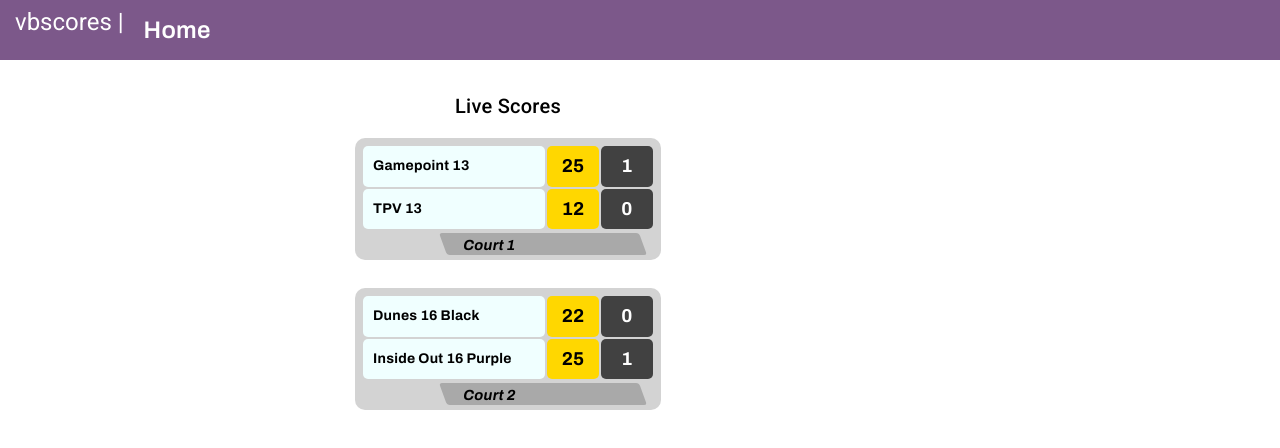
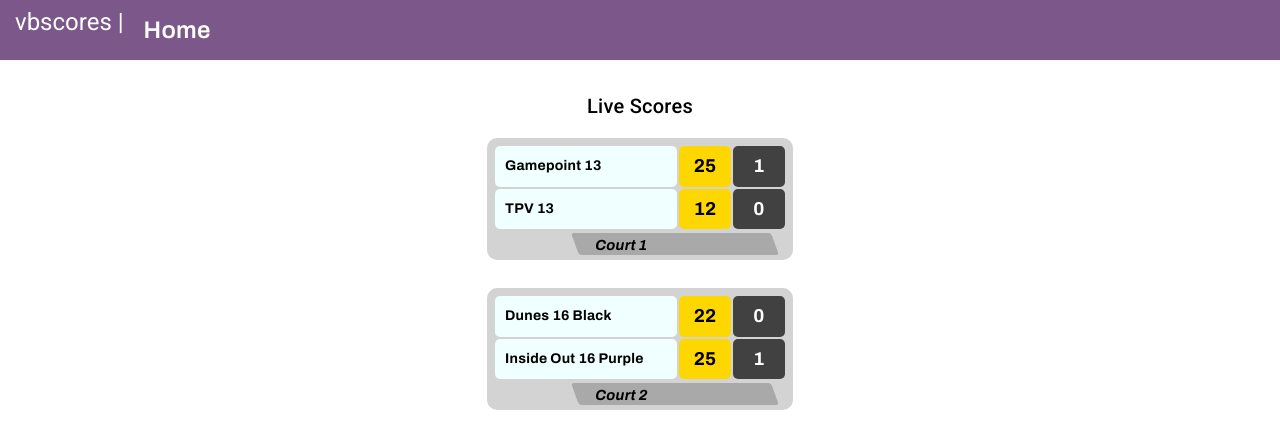
Before and after one commit to rcski77/vbscores, an Angular app: page /home in a window 1280 px wide. Shown: the top 448 px of the page. Built offline with nearby package versions, Linux system fonts and the light colour scheme.

Commit message:
css style change

```diff
--- a/src/styles.css
+++ b/src/styles.css
@@ -78,4 +78,3 @@ a:hover {
 }
 
 html, body { height: 100%; }
-body { margin: 0; font-family: Roboto, "Helvetica Neue", sans-serif; }
```
